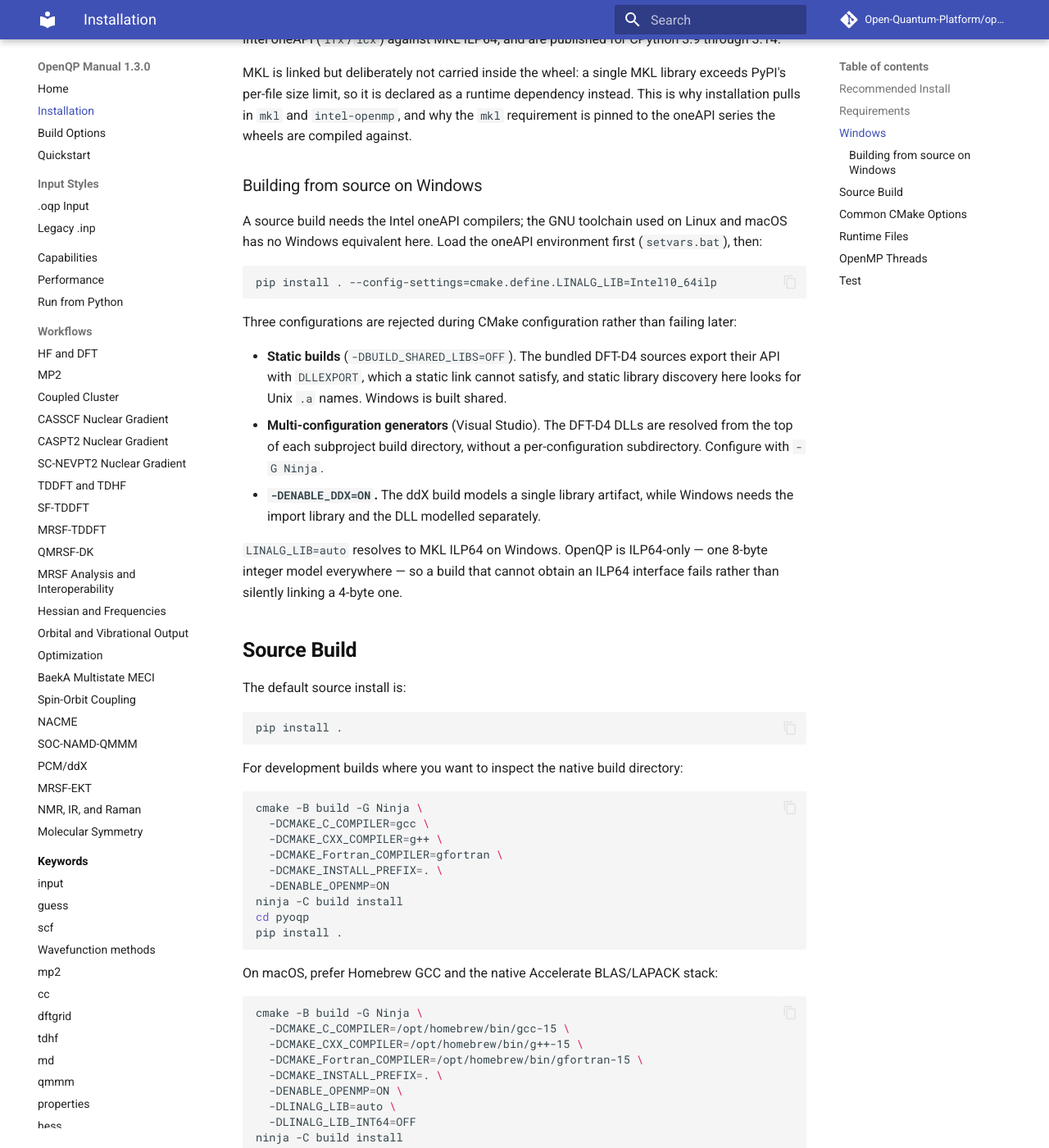
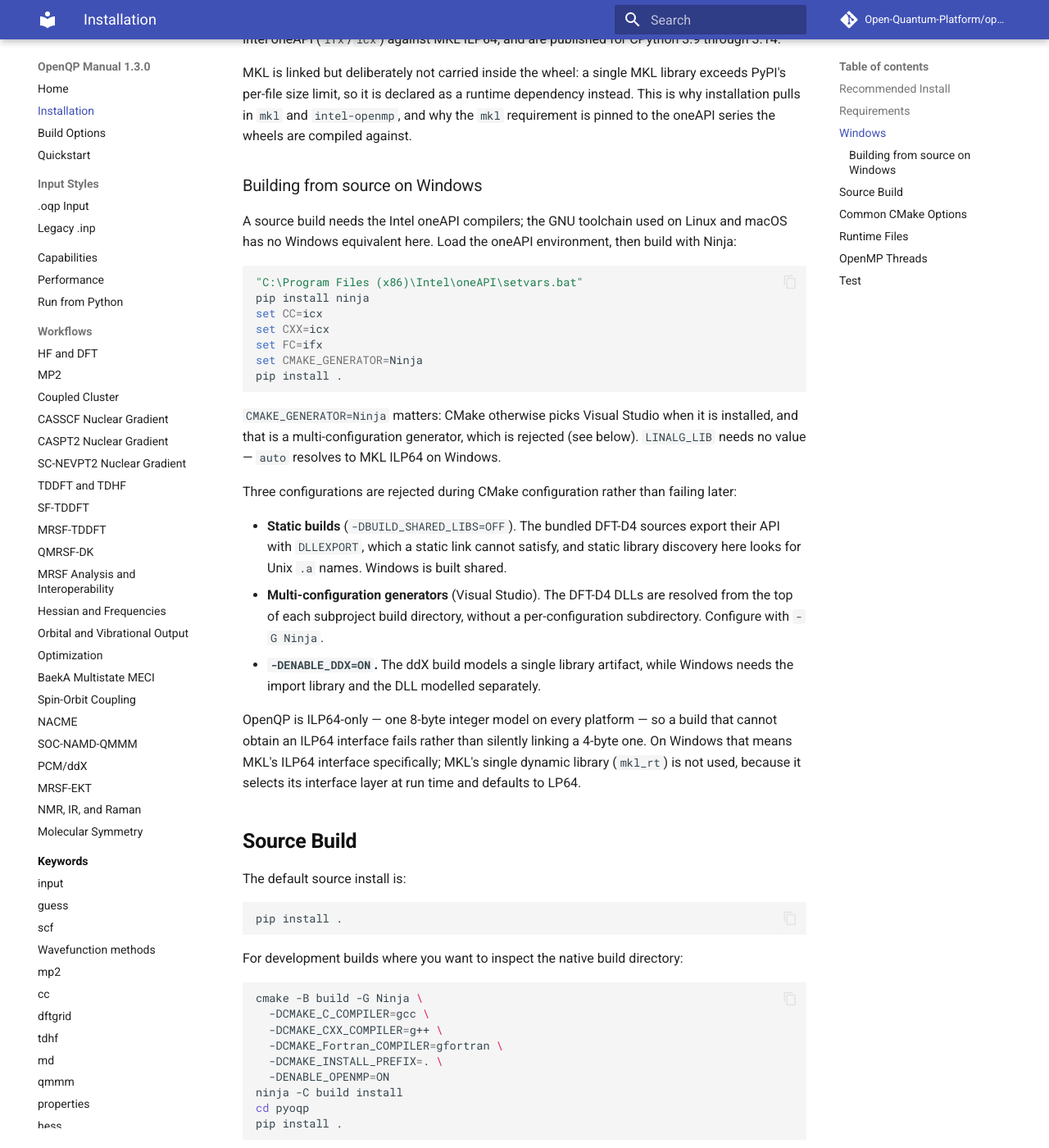
Before and after one commit to Open-Quantum-Platform/openqp-docs, an MkDocs documentation site: the page built from docs/installation.md, in a window 1280 px wide and 1400 px high, scrolled down 1347 px. Shown: the whole window at 82% size. Built offline with MkDocs 1.6.1 and Material for MkDocs 9.7.7, drawn with Linux system fonts in a browser that asks for light colours; comment, search, counter and statistics services are not loaded.

Commit message:
Make the Windows build instructions runnable
The section said multi-config generators are rejected but not how to
avoid one, and CMake picks Visual Studio by default when it is
installed -- so a reader following the page would hit that refusal
immediately.  Give the full sequence instead: setvars, ninja, the
compiler variables, CMAKE_GENERATOR=Ninja.

Also drop the explicit LINALG_LIB from the command, since auto now
resolves to MKL ILP64 on Windows, and say why mkl_rt is not the answer:
it picks its interface layer at run time and defaults to LP64, which an
8-byte-integer build must not link.

Co-Authored-By: Claude Fable 5 <noreply@anthropic.com>

````diff
--- a/docs/installation.md
+++ b/docs/installation.md
@@ -69,12 +69,22 @@ the wheels are compiled against.
 ### Building from source on Windows
 
 A source build needs the Intel oneAPI compilers; the GNU toolchain used on
-Linux and macOS has no Windows equivalent here. Load the oneAPI environment
-first (`setvars.bat`), then:
+Linux and macOS has no Windows equivalent here. Load the oneAPI environment,
+then build with Ninja:
 
 ```bat
-pip install . --config-settings=cmake.define.LINALG_LIB=Intel10_64ilp
+"C:\Program Files (x86)\Intel\oneAPI\setvars.bat"
+pip install ninja
+set CC=icx
+set CXX=icx
+set FC=ifx
+set CMAKE_GENERATOR=Ninja
+pip install .
 ```
+
+`CMAKE_GENERATOR=Ninja` matters: CMake otherwise picks Visual Studio when it is
+installed, and that is a multi-configuration generator, which is rejected (see
+below). `LINALG_LIB` needs no value — `auto` resolves to MKL ILP64 on Windows.
 
 Three configurations are rejected during CMake configuration rather than
 failing later:
@@ -89,9 +99,11 @@ failing later:
 - **`-DENABLE_DDX=ON`.** The ddX build models a single library artifact, while
   Windows needs the import library and the DLL modelled separately.
 
-`LINALG_LIB=auto` resolves to MKL ILP64 on Windows. OpenQP is ILP64-only — one
-8-byte integer model everywhere — so a build that cannot obtain an ILP64
-interface fails rather than silently linking a 4-byte one.
+OpenQP is ILP64-only — one 8-byte integer model on every platform — so a build
+that cannot obtain an ILP64 interface fails rather than silently linking a
+4-byte one. On Windows that means MKL's ILP64 interface specifically; MKL's
+single dynamic library (`mkl_rt`) is not used, because it selects its interface
+layer at run time and defaults to LP64.
 
 ## Source Build
 
````
